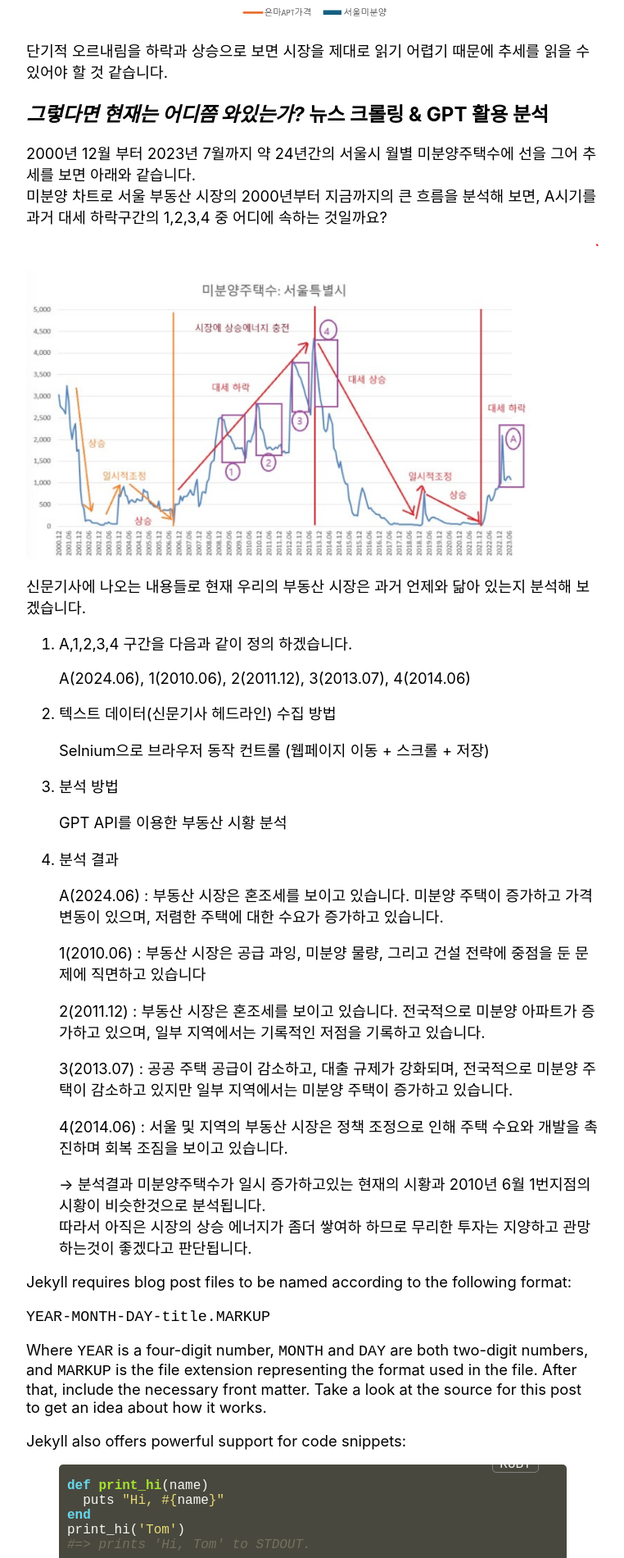
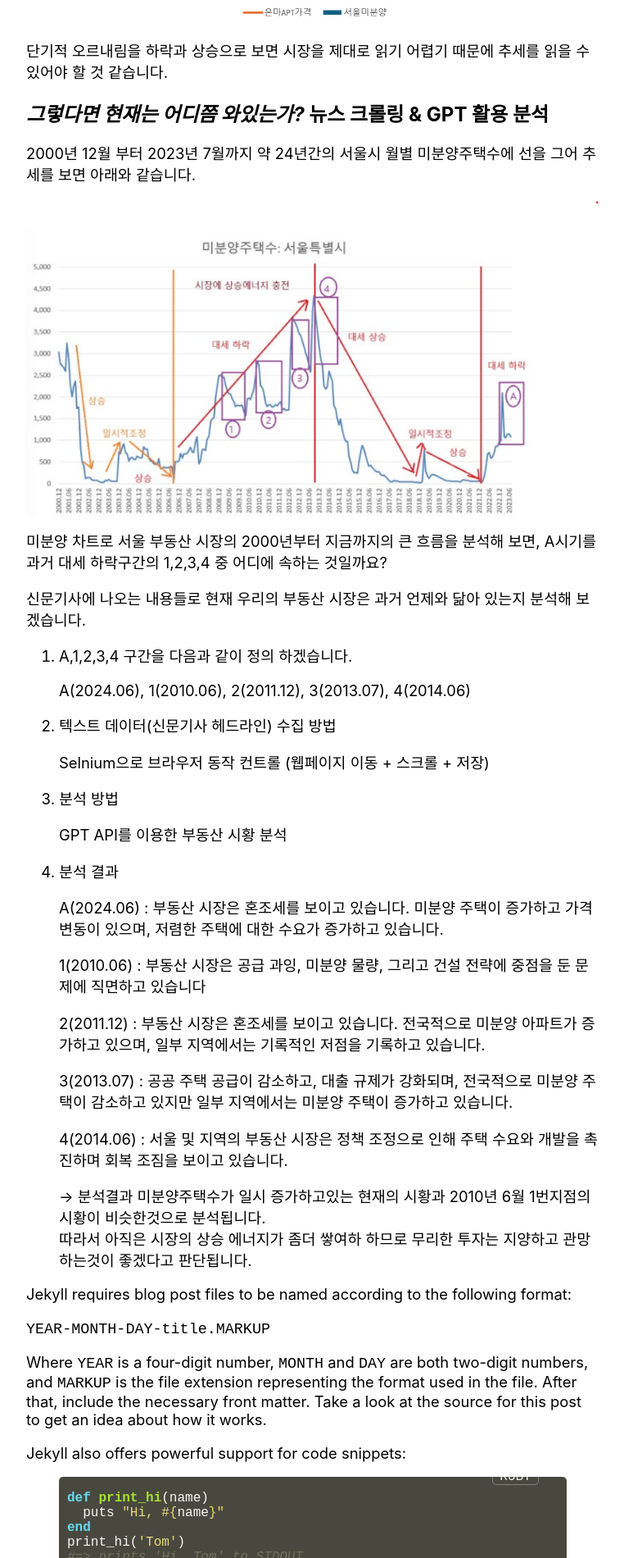
Before and after one commit to Timeleeh/skkufinal.github.io, a Jekyll site: the page built from _posts/2024-06-18-미분양 주택수와 주택가격 상관관계.md, in a window 1280 px wide. Shown: the part 951-2851 px from the top of the page at 82% size, without its empty margins (258-1020 px from the left). Built offline with Jekyll 4.4.1, drawn with Linux system fonts in a browser that asks for light colours; nearby versions of some CDN libraries; comment, search, counter and statistics services are not loaded.

```diff
--- a/_posts/2024-06-18-미분양 주택수와 주택가격 상관관계.md
+++ b/_posts/2024-06-18-미분양 주택수와 주택가격 상관관계.md
@@ -33,9 +33,9 @@ categories: jekyll update
 *그렇다면 현재는 어디쯤 와있는가?* 뉴스 크롤링 & GPT 활용 분석
 ---
 2000년 12월 부터 2023년 7월까지 약 24년간의 서울시 월별 미분양주택수에 선을 그어 추세를 보면 아래와 같습니다.<br>
-미분양 차트로 서울 부동산 시장의 2000년부터 지금까지의 큰 흐름을 분석해 보면, A시기를 과거 대세 하락구간의 1,2,3,4 중 어디에 속하는 것일까요?<br>
 
 ![Seoul Image](https://github.com/Timeleeh/skkufinal.github.io/blob/main/seoul.png?raw=true)
+미분양 차트로 서울 부동산 시장의 2000년부터 지금까지의 큰 흐름을 분석해 보면, A시기를 과거 대세 하락구간의 1,2,3,4 중 어디에 속하는 것일까요?<br>
 
 신문기사에 나오는 내용들로 현재 우리의 부동산 시장은 과거 언제와 닮아 있는지 분석해 보겠습니다.<br>
 
```
